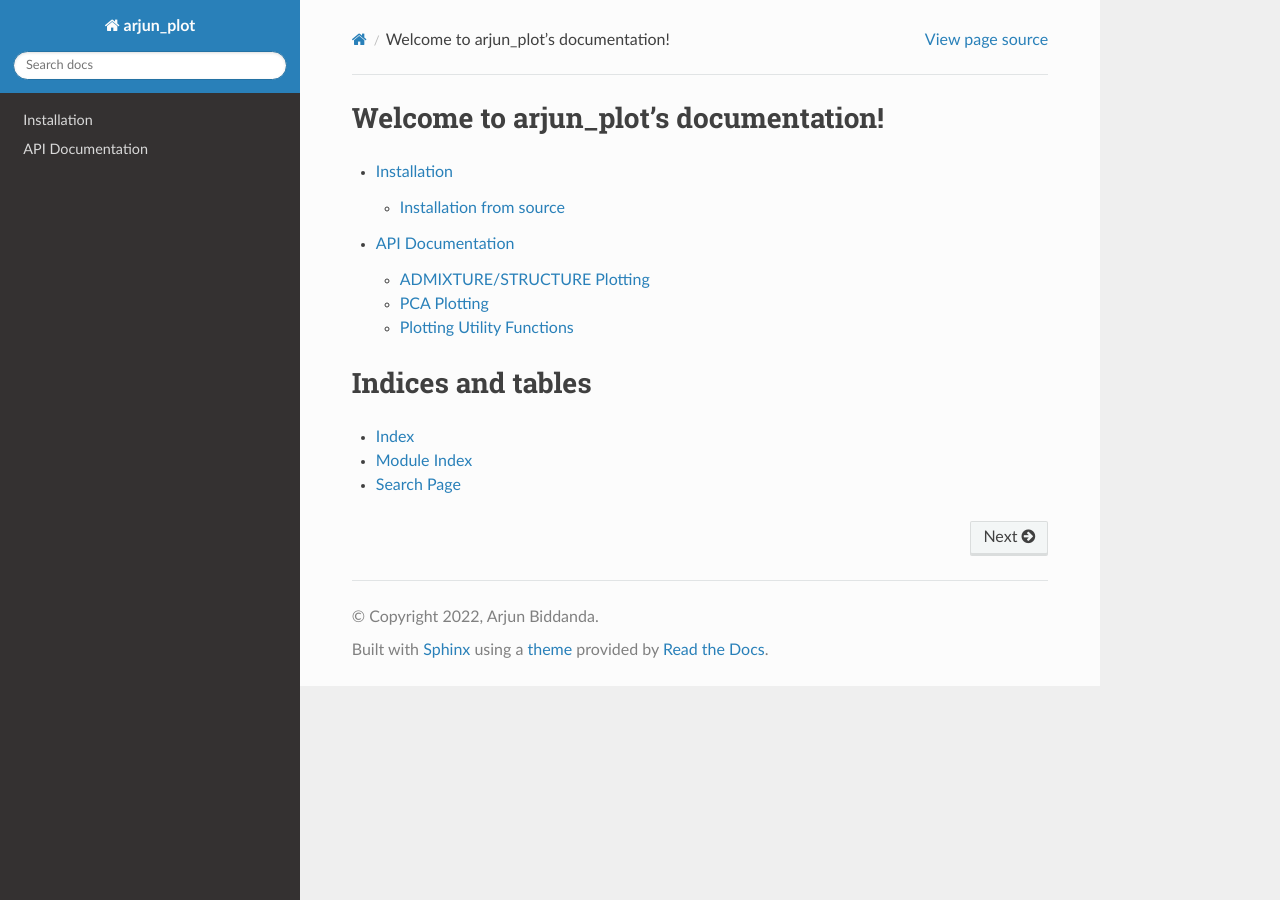
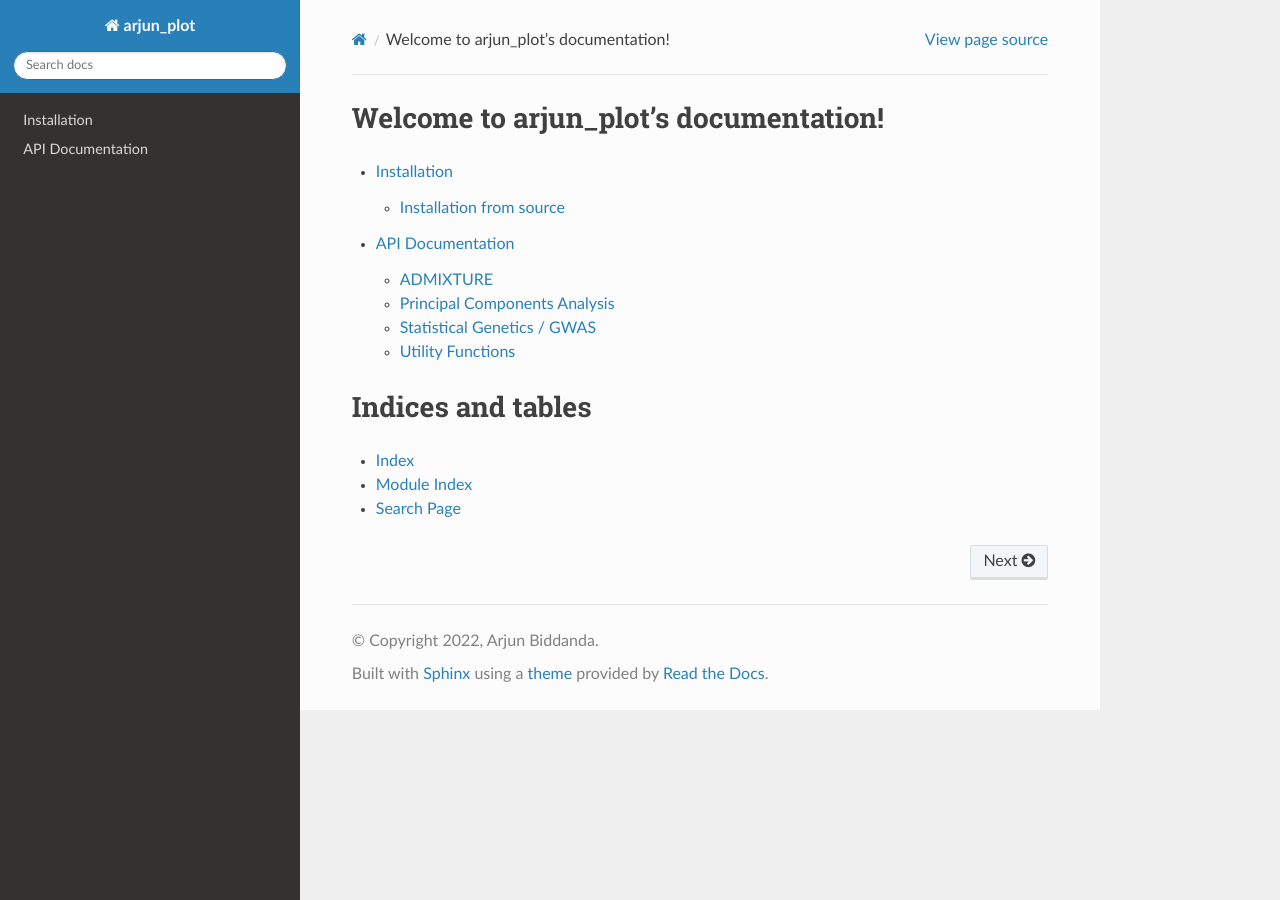
Before and after one commit to aabiddanda/arjun_plot, a Sphinx documentation site: the page built from docs/index.rst, in a window 1280 px wide. Built offline with Sphinx 7.4.7 and the Read the Docs theme 2.0.0, drawn with Linux system fonts in a browser that asks for light colours.

Commit message:
docs: added in some additional documentation for this project

```diff
--- a/docs/python-api.rst
+++ b/docs/python-api.rst
@@ -4,19 +4,24 @@ API Documentation
 ==================
 
 
-ADMIXTURE/STRUCTURE Plotting
+ADMIXTURE
 ~~~~~~~~~~~~~~~~~~~~~~~~~~~~
 .. automodule:: arjun_plot.admixture
    :members:
 
 
-PCA Plotting
-~~~~~~~~~~~~
+Principal Components Analysis
+~~~~~~~~~~~~~~~~~~~~~~~~~~~~~
 .. automodule:: arjun_plot.pca
    :members:
 
 
-Plotting Utility Functions
+Statistical Genetics / GWAS
+~~~~~~~~~~~~~~~~~~~~~~~~~~~
+.. automodule:: arjun_plot.statgen
+   :members:
+
+Utility Functions
 ~~~~~~~~~~~~~~~~~~~~~~~~~~
 .. automodule:: arjun_plot.utils
    :members:
--- a/setup.py
+++ b/setup.py
@@ -9,7 +9,7 @@ required = open("requirements.txt").read().split("\n")
 setup(
     name="arjun_plot",
     version=version,
-    description="Custom matplotlib plotting routines",
+    description="Matplotlib helper functions from Arjun Biddanda.",
     author="aabiddanda",
     author_email="aabiddanda@gmail.com",
     url="https://github.com/aabiddanda/arjun_plot",
```
Also changed, not shown: 3 other files.
